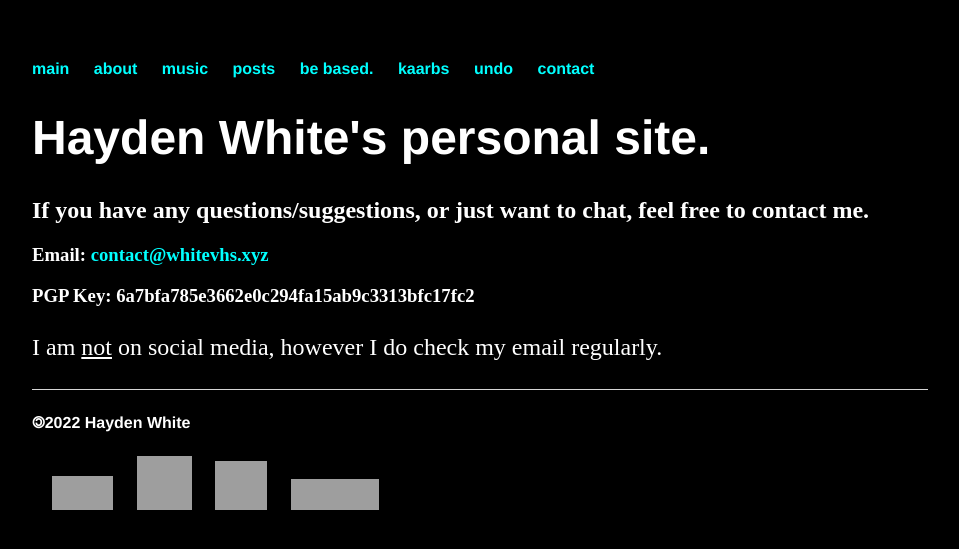
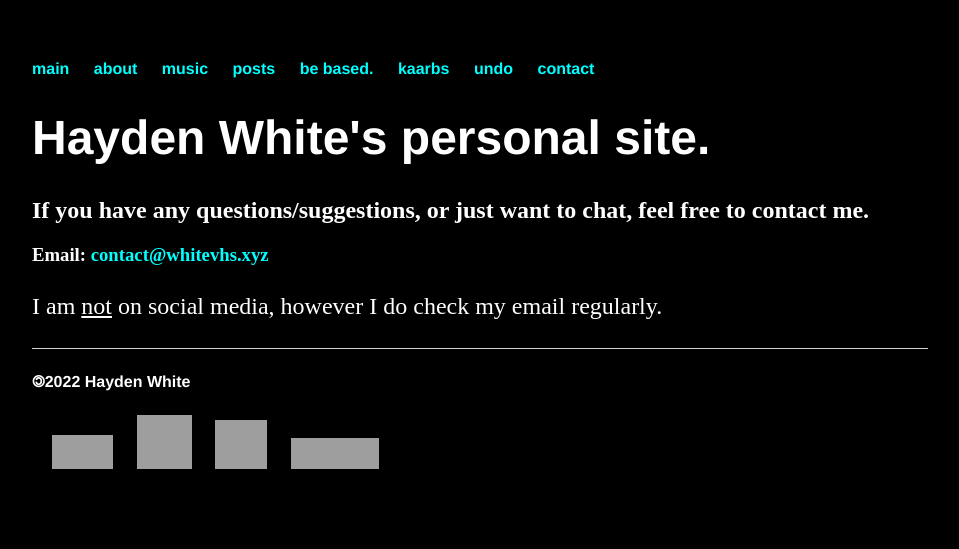
Before and after one commit to whiteVHS/whiteVHS.github.io, a Jekyll site: the page built from contact/index.html, in a window 1280 px wide, cut to the strip 0-549 px from the top of the page. Shown: the whole strip, without its empty margins (160-1119 px from the left). Built offline with Jekyll 4.4.1, drawn with Linux system fonts in a browser that asks for light colours; grey boxes are pictures that could not be loaded.

Commit message:
Update index.html

```diff
--- a/contact/index.html
+++ b/contact/index.html
@@ -6,6 +6,5 @@ title: Contact whiteVHS
   <h1>Hayden White's personal site.</h1>
   <h2>If you have any questions/suggestions, or just want to chat, feel free to contact me.</h2>
   <h3><b>Email:</b> <a href="mailto:contact@whitevhs.xyz" title="email me!">contact@whitevhs.xyz</a></h3>
-  <h3><b>PGP Key:</b> 6a7bfa785e3662e0c294fa15ab9c3313bfc17fc2</h3>
   <p style="color:white"> I am <ins>not</ins> on social media, however I do check my email regularly.</p>
   </div><!-- /.blurb -->
```
